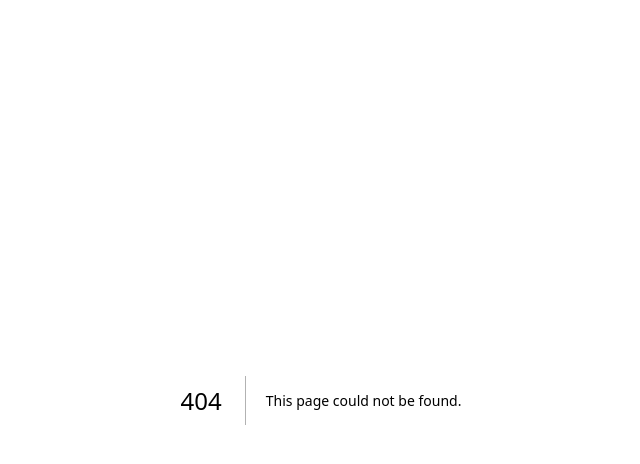
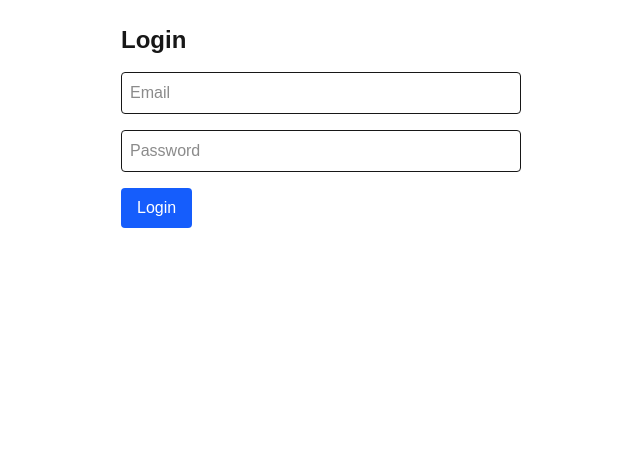
Before and after one commit to leonardviola20-wq/hrdb-lenard, a Next.js app: page /login in a window 1280 px wide. Before the commit this address had no page. Shown: the top 464 px of the page, without its empty margins (319-959 px from the left). Built offline with nearby package versions, Linux system fonts and the light colour scheme.

Commit message:
Initial HRDB-Lenard setup

```diff
--- /dev/null
+++ b/app/dashboard/page.tsx
@@ -0,0 +1,23 @@
+"use client";
+
+export default function DashboardPage() {
+  return (
+    <div className="p-6">
+      <h1 className="text-2xl font-bold mb-4">HRDB-Lenard Dashboard</h1>
+      <div className="grid grid-cols-3 gap-4">
+        <div className="bg-blue-100 p-4 rounded shadow">
+          <h2 className="text-lg font-semibold">Employees</h2>
+          <p>42 total</p>
+        </div>
+        <div className="bg-green-100 p-4 rounded shadow">
+          <h2 className="text-lg font-semibold">Tasks</h2>
+          <p>7 pending</p>
+        </div>
+        <div className="bg-yellow-100 p-4 rounded shadow">
+          <h2 className="text-lg font-semibold">Reports</h2>
+          <p>3 generated</p>
+        </div>
+      </div>
+    </div>
+  );
+}
--- /dev/null
+++ b/app/login/page.tsx
@@ -0,0 +1,52 @@
+"use client";
+
+import { useState } from "react";
+import { useRouter } from "next/navigation";
+import { users } from "@/lib/users";
+
+export default function LoginPage() {
+  const [form, setForm] = useState({ email: "", password: "" });
+  const [error, setError] = useState("");
+  const router = useRouter();
+
+  const handleLogin = (e: React.FormEvent) => {
+    e.preventDefault();
+    const user = users.find(
+      u => u.email === form.email && u.password === form.password
+    );
+
+    if (user) {
+      if (user.role === "ADMIN") {
+        router.push("/dashboard");
+      } else {
+        router.push("/tasks");
+      }
+    } else {
+      setError("Invalid credentials");
+    }
+  };
+
+  return (
+    <div className="p-6 max-w-md mx-auto">
+      <h1 className="text-2xl font-bold mb-4">Login</h1>
+      <form onSubmit={handleLogin} className="space-y-4">
+        <input
+          type="email"
+          placeholder="Email"
+          className="w-full border p-2 rounded"
+          onChange={e => setForm({ ...form, email: e.target.value })}
+        />
+        <input
+          type="password"
+          placeholder="Password"
+          className="w-full border p-2 rounded"
+          onChange={e => setForm({ ...form, password: e.target.value })}
+        />
+        <button type="submit" className="bg-blue-600 text-white px-4 py-2 rounded">
+          Login
+        </button>
+      </form>
+      {error && <p className="mt-4 text-red-600">{error}</p>}
+    </div>
+  );
+}
--- /dev/null
+++ b/app/tasks/page.tsx
@@ -0,0 +1,27 @@
+"use client";
+
+import { useState } from "react";
+
+export default function TasksPage() {
+  const [tasks, setTasks] = useState([
+    { id: 1, title: "Onboard new developer", status: "Pending" },
+    { id: 2, title: "Prepare payroll report", status: "Completed" },
+    { id: 3, title: "Schedule performance reviews", status: "Pending" },
+  ]);
+
+  return (
+    <div className="p-6">
+      <h1 className="text-2xl font-bold mb-4">Tasks</h1>
+      <ul className="space-y-2">
+        {tasks.map(task => (
+          <li key={task.id} className="flex justify-between bg-gray-100 p-2 rounded">
+            <span>{task.title}</span>
+            <span className={task.status === "Completed" ? "text-green-600" : "text-red-600"}>
+              {task.status}
+            </span>
+          </li>
+        ))}
+      </ul>
+    </div>
+  );
+}
--- /dev/null
+++ b/lib/users.ts
@@ -0,0 +1,16 @@
+export const users = [
+  {
+    id: 1,
+    name: "Admin User",
+    email: "admin@hrdb.com",
+    password: "admin123",
+    role: "ADMIN",
+  },
+  {
+    id: 2,
+    name: "Regular User",
+    email: "user@hrdb.com",
+    password: "user123",
+    role: "USER",
+  },
+];
```
